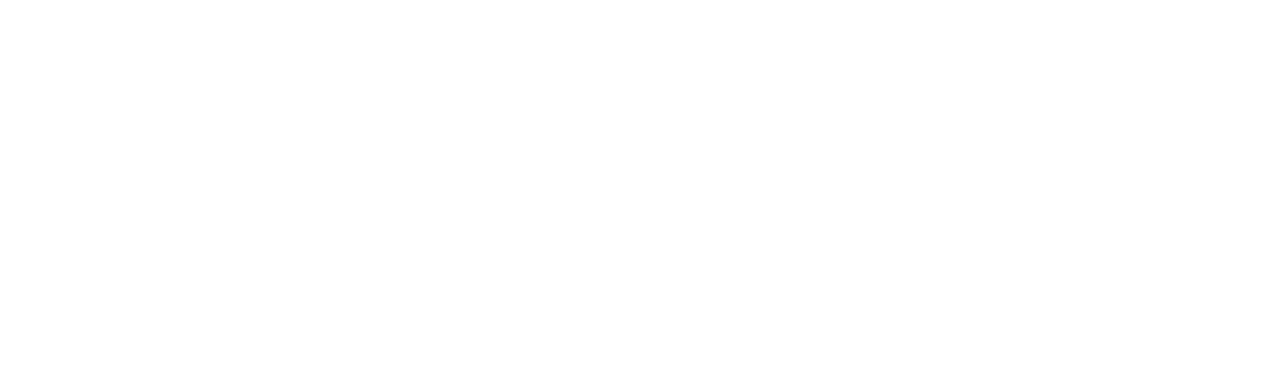
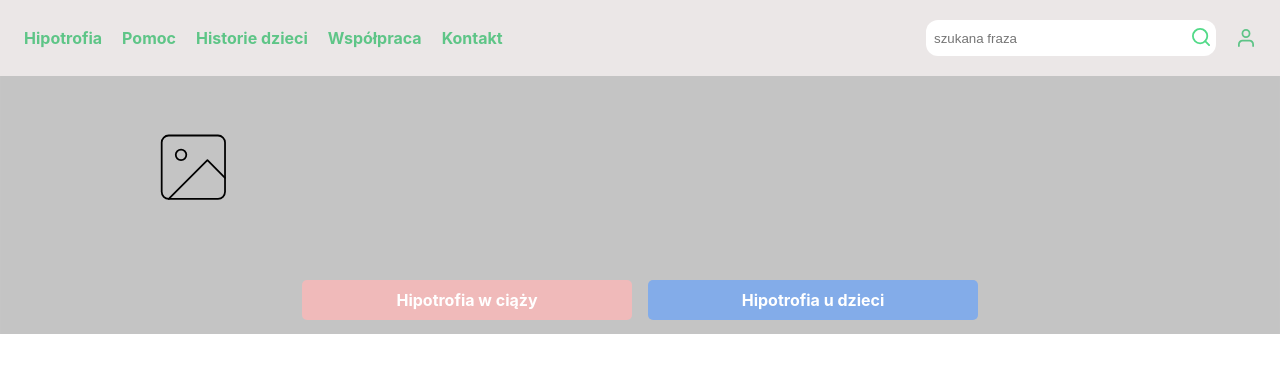
Before and after one commit to uszakow/2020-06-Hipotrofia, a React (Create React App) app: page / in a window 1280 px wide. Shown: the top 372 px of the page. Built offline with nearby package versions, Linux system fonts and the light colour scheme.

Commit message:
Menu modificated

```diff
--- a/src/App.css
+++ b/src/App.css
@@ -1,38 +1,3 @@
-.App {
-  text-align: center;
+*{
+  box-sizing: border-box;
 }
-
-.App-logo {
-  height: 40vmin;
-  pointer-events: none;
-}
-
-@media (prefers-reduced-motion: no-preference) {
-  .App-logo {
-    animation: App-logo-spin infinite 20s linear;
-  }
-}
-
-.App-header {
-  background-color: #282c34;
-  min-height: 100vh;
-  display: flex;
-  flex-direction: column;
-  align-items: center;
-  justify-content: center;
-  font-size: calc(10px + 2vmin);
-  color: white;
-}
-
-.App-link {
-  color: #61dafb;
-}
-
-@keyframes App-logo-spin {
-  from {
-    transform: rotate(0deg);
-  }
-  to {
-    transform: rotate(360deg);
-  }
-}
--- a/src/App.js
+++ b/src/App.js
@@ -1,9 +1,14 @@
 import React from 'react';
 import './App.css';
+
+import Menu from './components/Menu/Menu';
+import Banner from './components/Banner/Banner';
 
 function App() {
   return (
     <>
+      <Menu />
+      <Banner />
     </>
   );
 }
--- a/src/components/Menu/Menu.css
+++ b/src/components/Menu/Menu.css
@@ -119,7 +119,7 @@
 .menu-search input {
   min-width: 260px;
   height: 36px;
-  padding: 8px;
+  padding: 0 8px;
   border: 0;
   border-radius: 12px 0 0 12px;
   background-color: white;
--- a/src/components/Menu/Menu.scss
+++ b/src/components/Menu/Menu.scss
@@ -101,7 +101,7 @@ $green-middle: #2fd772;
     input {
         min-width: 260px;
         height: 36px;
-        padding: 8px;
+        padding: 0 8px;
         border: 0;
         border-radius: 12px 0 0 12px;
         background-color: white;
```
Also changed, not shown: 1 other file (tests, documents, lock files or other folders).
